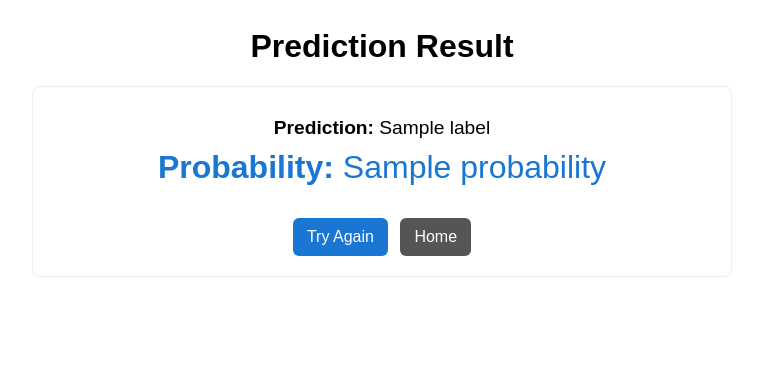
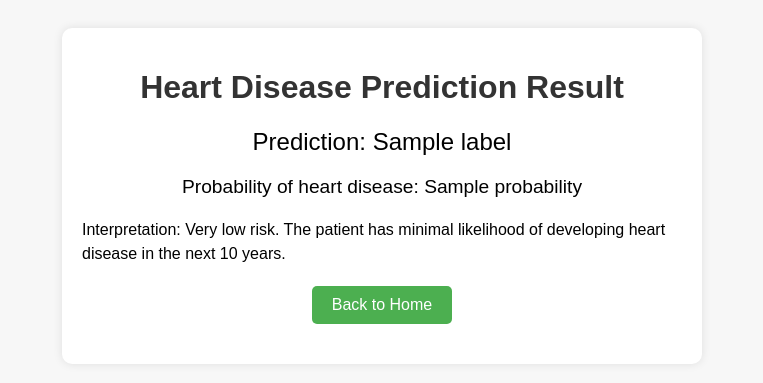
Before and after one commit to jashandeep032kaur-dot/heart-disease-prediction-model-2, a Flask app: template templates/result.html in a window 1280 px wide. Shown: the top 383 px of the page, without its empty margins (258-1021 px from the left). Run offline with Flask 2, Linux system fonts and the light colour scheme; the template is opened without the code that fills it: most values are stand-ins (such as "Sample title", 1, 10 or a date in 2020).

Commit message:
Update templates/result.html

```diff
--- a/templates/result.html
+++ b/templates/result.html
@@ -1,31 +1,47 @@
-<!doctype html>
+<!DOCTYPE html>
 <html lang="en">
 <head>
-  <meta charset="utf-8" />
-  <title>Result — Heart Disease</title>
-  <meta name="viewport" content="width=device-width,initial-scale=1" />
-  <style>
-    body { font-family: Arial, sans-serif; max-width: 700px; margin: 28px auto; text-align:center; }
-    .card { border:1px solid #eee; padding:20px; border-radius:8px; }
-    .label { font-size:1.2em; margin-top:10px; }
-    .prob { font-size:2em; margin-top:10px; color:#1976d2; }
-    .btn { margin-top:18px; padding:10px 14px; background:#1976d2; color:#fff; text-decoration:none; border-radius:6px; display:inline-block;}
-    .error { background:#ffe6e6; padding:12px; border-radius:6px; color:#780000; border:1px solid #ffb3b3; display:inline-block; }
-  </style>
+    <meta charset="UTF-8">
+    <title>Heart Disease Prediction Result</title>
+    <style>
+        body { font-family: Arial, sans-serif; background-color: #f7f7f7; padding: 20px; }
+        .container { max-width: 600px; margin: auto; background: white; padding: 20px; border-radius: 10px; box-shadow: 0 0 10px rgba(0,0,0,0.1); }
+        h1 { text-align: center; color: #333; }
+        .label { font-size: 1.5em; margin: 20px 0; text-align: center; }
+        .prob { font-size: 1.2em; margin: 10px 0; text-align: center; }
+        .explanation { font-size: 1em; margin-top: 20px; line-height: 1.5; }
+        .home-btn { display: block; width: 120px; margin: 20px auto; padding: 10px; text-align: center; background-color: #4CAF50; color: white; text-decoration: none; border-radius: 5px; }
+        .home-btn:hover { background-color: #45a049; }
+        .error { color: red; text-align: center; }
+    </style>
 </head>
 <body>
-  <h1>Prediction Result</h1>
-  <div class="card">
+<div class="container">
+    <h1>Heart Disease Prediction Result</h1>
+
     {% if error %}
-      <div class="error">{{ error }}</div>
+        <div class="error">{{ error }}</div>
     {% else %}
-      <div class="label"><strong>Prediction:</strong> {{ label }}</div>
-      <div class="prob"><strong>Probability:</strong> {{ probability }}</div>
+        <div class="label">Prediction: {{ label }}</div>
+        <div class="prob">Probability of heart disease: {{ probability }}</div>
+
+        <div class="explanation">
+            {% set prob_value = probability.replace('%','')|float %}
+            {% if prob_value < 10 %}
+                <p>Interpretation: Very low risk. The patient has minimal likelihood of developing heart disease in the next 10 years.</p>
+            {% elif prob_value >= 10 and prob_value < 25 %}
+                <p>Interpretation: Low risk. The patient is unlikely to develop heart disease but should maintain healthy lifestyle habits.</p>
+            {% elif prob_value >= 25 and prob_value < 50 %}
+                <p>Interpretation: Moderate risk. Lifestyle changes and regular monitoring are recommended to reduce heart disease risk.</p>
+            {% elif prob_value >= 50 and prob_value < 75 %}
+                <p>Interpretation: High risk. The patient has a significant chance of developing heart disease and should consult a doctor for preventive measures.</p>
+            {% else %}
+                <p>Interpretation: Very high risk. Immediate medical attention and lifestyle interventions are strongly advised.</p>
+            {% endif %}
+        </div>
+
+        <a class="home-btn" href="/">Back to Home</a>
     {% endif %}
-    <div style="margin-top:14px;">
-      <a class="btn" href="{{ url_for('predict_form') }}">Try Again</a>
-      <a class="btn" href="{{ url_for('index') }}" style="background:#555; margin-left:8px;">Home</a>
-    </div>
-  </div>
+</div>
 </body>
 </html>
```
